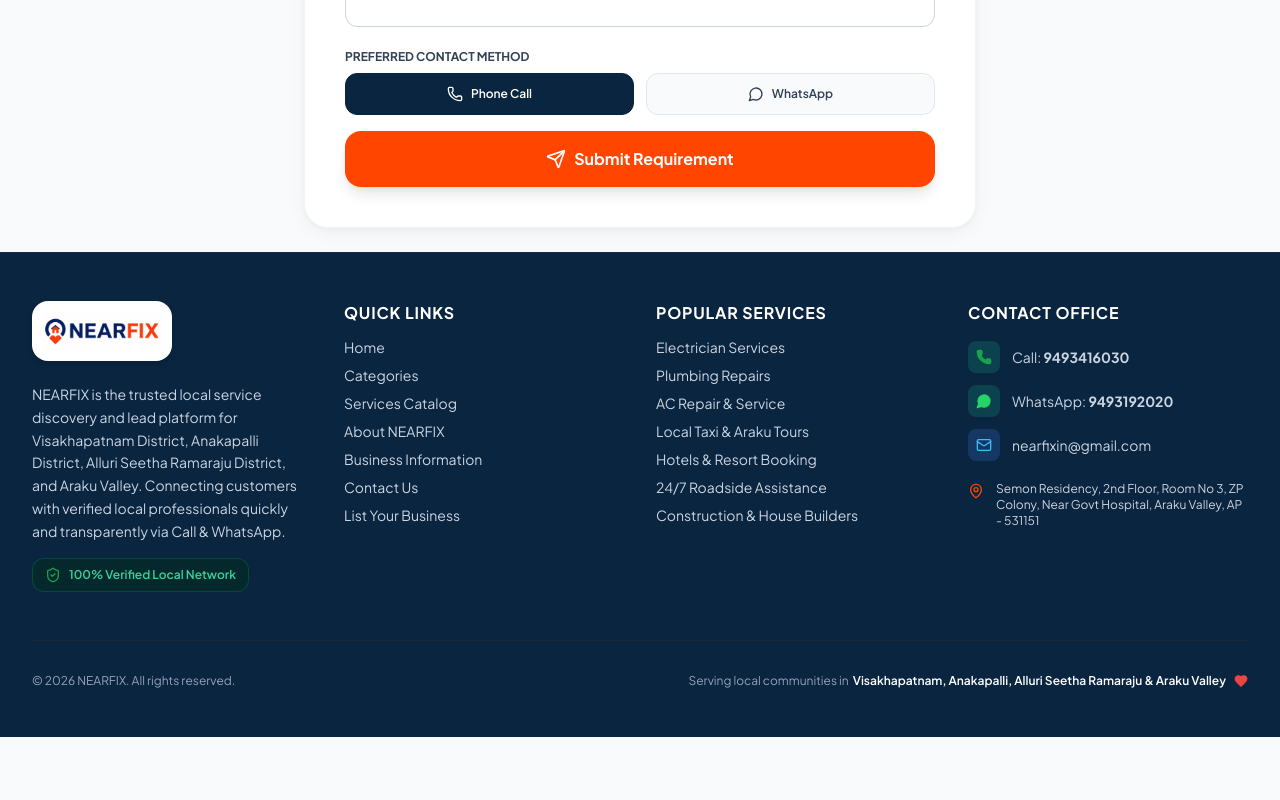
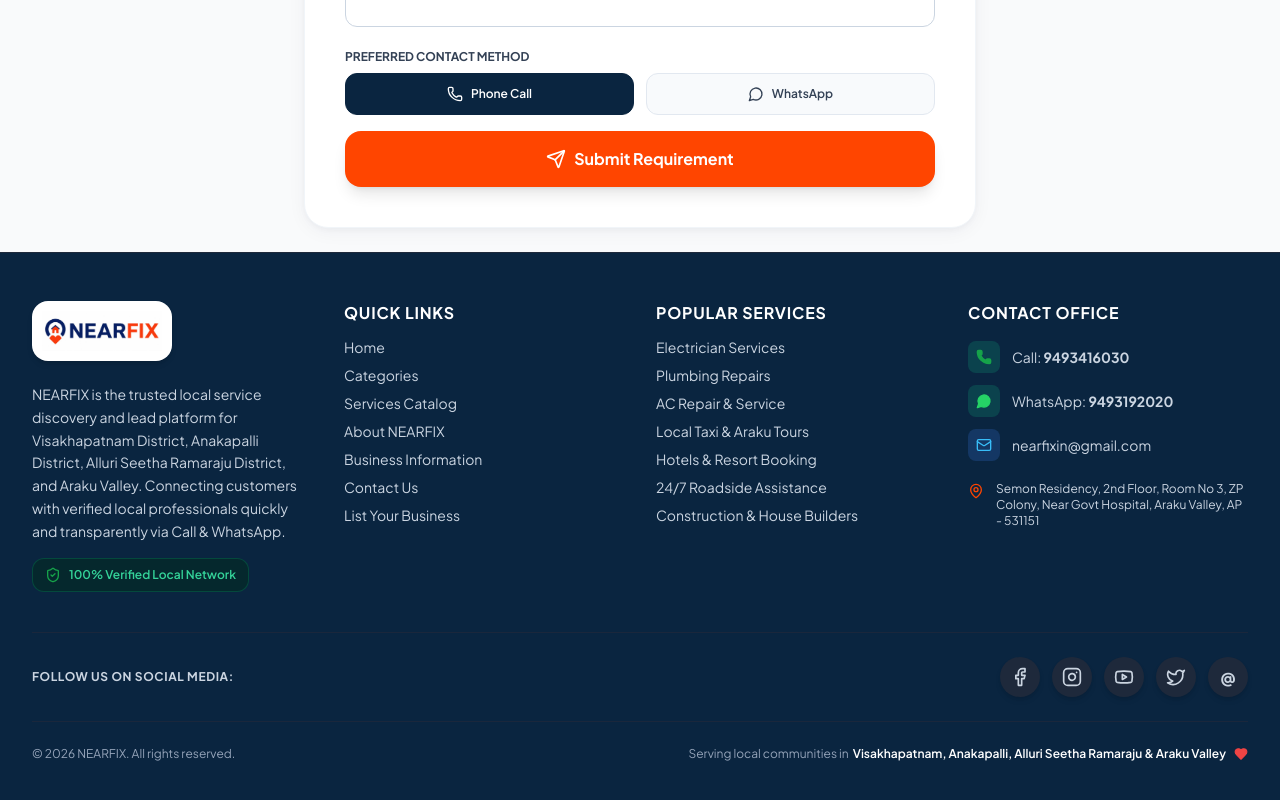
Before and after one commit to shaikmuzammil2905/nearfix, a React (Vite) app: page /request-service in a window 1280 px wide. Shown: the part 904-1704 px from the top of the page. Before the commit the page ends 1641 px from the top, so only its background shows below. Built offline with nearby package versions, Linux system fonts and the light colour scheme.

Commit message:
Update hero video clarity, line-wise district locations hierarchy and footer social media links

```diff
--- a/src/components/Footer.tsx
+++ b/src/components/Footer.tsx
@@ -1,13 +1,13 @@
 import React from 'react';
 import { Link } from 'react-router-dom';
-import { Phone, MessageCircle, Mail, MapPin, ShieldCheck, Heart } from 'lucide-react';
+import { Phone, MessageCircle, Mail, MapPin, ShieldCheck, Heart, Facebook, Instagram, Youtube, Twitter } from 'lucide-react';
 import { NEARFIX_CONTACT } from '../data/contactInfo';
 
 export const Footer: React.FC = () => {
   return (
     <footer className="bg-nearfix-blue text-white pt-12 pb-24 lg:pb-12 border-t border-slate-800 relative overflow-hidden">
       <div className="max-w-7xl mx-auto px-4 sm:px-6 lg:px-8">
-        <div className="grid grid-cols-1 md:grid-cols-2 lg:grid-cols-4 gap-8 mb-12">
+        <div className="grid grid-cols-1 md:grid-cols-2 lg:grid-cols-4 gap-8 mb-10">
 
           {/* Col 1: Brand */}
           <div className="space-y-4">
@@ -89,8 +89,72 @@
 
         </div>
 
+        {/* Social Media Links Bar */}
+        <div className="border-t border-slate-800/80 pt-6 pb-6 flex flex-col md:flex-row items-center justify-between gap-4">
+          <div className="text-xs font-bold text-slate-300 uppercase tracking-wider flex items-center gap-2">
+            <span>Follow Us On Social Media:</span>
+          </div>
+
+          <div className="flex items-center gap-3">
+            <a
+              href="https://facebook.com"
+              target="_blank"
+              rel="noopener noreferrer"
+              className="w-10 h-10 rounded-full bg-slate-800 hover:bg-blue-600 text-slate-300 hover:text-white flex items-center justify-center transition-all duration-300 shadow-md hover:scale-110"
+              aria-label="Facebook"
+              title="Facebook"
+            >
+              <Facebook className="w-5 h-5" />
+            </a>
+
+            <a
+              href="https://instagram.com"
+              target="_blank"
+              rel="noopener noreferrer"
+              className="w-10 h-10 rounded-full bg-slate-800 hover:bg-gradient-to-tr hover:from-amber-500 hover:via-rose-500 hover:to-purple-600 text-slate-300 hover:text-white flex items-center justify-center transition-all duration-300 shadow-md hover:scale-110"
+              aria-label="Instagram"
+              title="Instagram"
+            >
+              <Instagram className="w-5 h-5" />
+            </a>
+
+            <a
+              href="https://youtube.com"
+              target="_blank"
+              rel="noopener noreferrer"
+              className="w-10 h-10 rounded-full bg-slate-800 hover:bg-red-600 text-slate-300 hover:text-white flex items-center justify-center transition-all duration-300 shadow-md hover:scale-110"
+              aria-label="YouTube"
+              title="YouTube"
+            >
+              <Youtube className="w-5 h-5" />
+            </a>
+
+            <a
+              href="https://twitter.com"
+              target="_blank"
+              rel="noopener noreferrer"
+              className="w-10 h-10 rounded-full bg-slate-800 hover:bg-sky-500 text-slate-300 hover:text-white flex items-center justify-center transition-all duration-300 shadow-md hover:scale-110"
+              aria-label="Twitter / X"
+              title="Twitter / X"
+            >
+              <Twitter className="w-5 h-5" />
+            </a>
+
+            <a
+              href="https://threads.net"
+              target="_blank"
+              rel="noopener noreferrer"
+              className="w-10 h-10 rounded-full bg-slate-800 hover:bg-slate-700 text-slate-300 hover:text-white flex items-center justify-center transition-all duration-300 shadow-md hover:scale-110 font-bold text-xs"
+              aria-label="Threads"
+              title="Threads"
+            >
+              <span className="font-extrabold text-base text-center leading-none">@</span>
+            </a>
+          </div>
+        </div>
+
         {/* Bottom Bar */}
-        <div className="border-t border-slate-800/80 pt-8 flex flex-col sm:flex-row items-center justify-between text-xs text-slate-400 gap-4">
+        <div className="border-t border-slate-800/80 pt-6 flex flex-col sm:flex-row items-center justify-between text-xs text-slate-400 gap-4">
           <p>© {new Date().getFullYear()} NEARFIX. All rights reserved.</p>
           <div className="flex items-center gap-1 text-slate-400">
             Serving local communities in <span className="text-white font-semibold">Visakhapatnam, Anakapalli, Alluri Seetha Ramaraju & Araku Valley</span> <Heart className="w-3.5 h-3.5 text-red-500 fill-current inline ml-1" />
--- a/src/components/Header.tsx
+++ b/src/components/Header.tsx
@@ -96,10 +96,13 @@
                   className="bg-transparent outline-none text-xs font-bold text-slate-700 cursor-pointer pr-1"
                 >
                   <option value="All Districts">All Districts</option>
-                  <option value="Visakhapatnam District">Visakhapatnam</option>
-                  <option value="Anakapalli District">Anakapalli</option>
-                  <option value="Alluri Seetha Ramaraju District">Alluri Seetha Ramaraju</option>
-                  <option value="Araku Valley">Araku Valley</option>
+                  <optgroup label="Alluri Seetha Ramaraju District">
+                    <option value="Araku Valley">Araku Valley</option>
+                    <option value="Paderu">Paderu</option>
+                    <option value="Chinthapalli">Chinthapalli</option>
+                  </optgroup>
+                  <option value="Visakhapatnam District">Visakhapatnam District</option>
+                  <option value="Anakapalli District">Anakapalli District</option>
                 </select>
               </div>
             </form>
@@ -226,10 +229,13 @@
                     className="bg-transparent outline-none text-xs font-bold text-slate-700 w-full cursor-pointer"
                   >
                     <option value="All Districts">All Districts</option>
+                    <optgroup label="Alluri Seetha Ramaraju District">
+                      <option value="Araku Valley">Araku Valley</option>
+                      <option value="Paderu">Paderu</option>
+                      <option value="Chinthapalli">Chinthapalli</option>
+                    </optgroup>
                     <option value="Visakhapatnam District">Visakhapatnam District</option>
                     <option value="Anakapalli District">Anakapalli District</option>
-                    <option value="Alluri Seetha Ramaraju District">Alluri Seetha Ramaraju District</option>
-                    <option value="Araku Valley">Araku Valley</option>
                   </select>
                 </div>
               </form>
--- a/src/components/HeroVideo.tsx
+++ b/src/components/HeroVideo.tsx
@@ -4,26 +4,29 @@
   const videoRef = useRef<HTMLVideoElement>(null);
 
   useEffect(() => {
-    // Ensure video plays programmatically on all browsers & mobile devices
+    // Ensure video plays programmatically on all mobile browsers & desktop
     if (videoRef.current) {
       videoRef.current.muted = true;
       videoRef.current.play().catch(() => {
-        // Autoplay policy fallback handling
+        // Autoplay fallback
       });
     }
   }, []);
 
   return (
     <div className="absolute inset-0 w-full h-full overflow-hidden pointer-events-none select-none z-0 bg-slate-900">
-      {/* 100% Clear Video Background - No Poster Image & Zero Overlay Shadows */}
+      {/* 100% High Clarity Video Background - No Shadow Overlay, Crisp View on Mobile & Desktop */}
       <video
         ref={videoRef}
         autoPlay
         loop
         muted
         playsInline
-        className="absolute inset-0 w-full h-full object-cover object-center transform scale-100 transition-opacity duration-500"
+        webkit-playsinline="true"
+        preload="auto"
+        className="absolute inset-0 w-full h-full object-cover object-center transform scale-100 opacity-90 transition-opacity duration-300"
       >
+        <source src="/main_concept_is_near_fix_worke.mp4" type="video/mp4" />
         <source src="/hero-bg.mp4" type="video/mp4" />
       </video>
     </div>
--- a/src/components/LeadModal.tsx
+++ b/src/components/LeadModal.tsx
@@ -167,10 +167,13 @@
                     onChange={(e) => setLocation(e.target.value)}
                     className="w-full px-4 py-3 rounded-xl border border-slate-300 focus:border-nearfix-blue focus:ring-2 focus:ring-nearfix-blue/20 outline-none text-slate-800 text-sm transition-all bg-white"
                   >
+                    <optgroup label="Alluri Seetha Ramaraju District">
+                      <option value="Araku Valley">Araku Valley</option>
+                      <option value="Paderu">Paderu</option>
+                      <option value="Chinthapalli">Chinthapalli</option>
+                    </optgroup>
                     <option value="Visakhapatnam District">Visakhapatnam District</option>
                     <option value="Anakapalli District">Anakapalli District</option>
-                    <option value="Alluri Seetha Ramaraju District">Alluri Seetha Ramaraju District</option>
-                    <option value="Araku Valley">Araku Valley</option>
                   </select>
                 </div>
               </div>
--- a/src/data/contactInfo.ts
+++ b/src/data/contactInfo.ts
@@ -12,10 +12,9 @@
   location: "Araku Valley",
   district: "Alluri Seetha Ramaraju District",
   districtsServed: [
+    "Alluri Seetha Ramaraju District (Araku Valley, Paderu, Chinthapalli)",
     "Visakhapatnam District",
-    "Anakapalli District",
-    "Alluri Seetha Ramaraju District",
-    "Araku Valley"
+    "Anakapalli District"
   ],
   state: "Andhra Pradesh",
   pincode: "531151",
--- a/src/pages/RequestServicePage.tsx
+++ b/src/pages/RequestServicePage.tsx
@@ -117,10 +117,13 @@
                 onChange={(e) => setLocation(e.target.value)}
                 className="w-full px-4 py-3 rounded-xl border border-slate-300 focus:border-nearfix-blue outline-none text-sm bg-white"
               >
+                <optgroup label="Alluri Seetha Ramaraju District">
+                  <option value="Araku Valley">Araku Valley</option>
+                  <option value="Paderu">Paderu</option>
+                  <option value="Chinthapalli">Chinthapalli</option>
+                </optgroup>
                 <option value="Visakhapatnam District">Visakhapatnam District</option>
                 <option value="Anakapalli District">Anakapalli District</option>
-                <option value="Alluri Seetha Ramaraju District">Alluri Seetha Ramaraju District</option>
-                <option value="Araku Valley">Araku Valley</option>
               </select>
             </div>
 
```
Also changed, not shown: src/pages/HomePage.tsx (+35 -7 lines), 2 other files (tests, documents, lock files or other folders).
